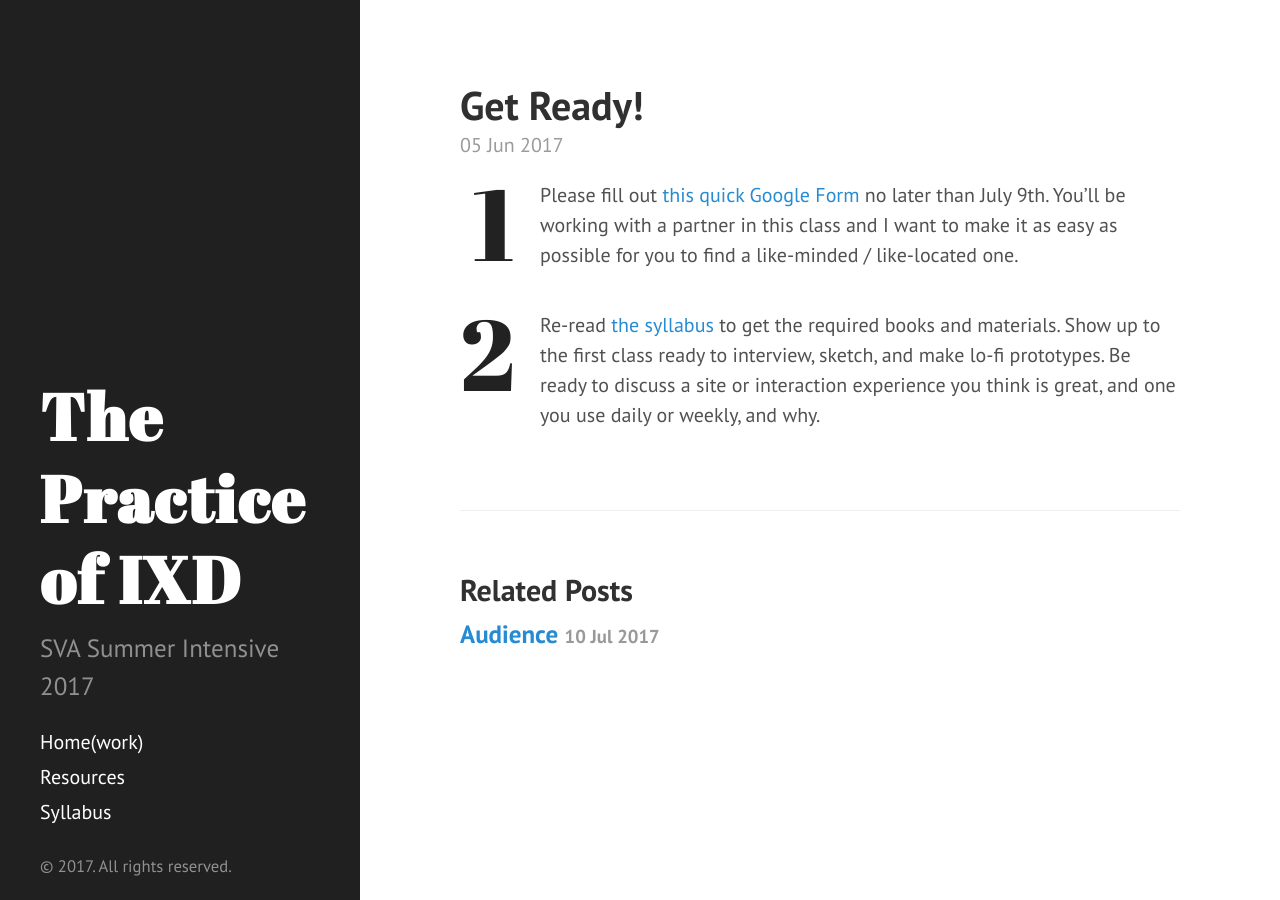
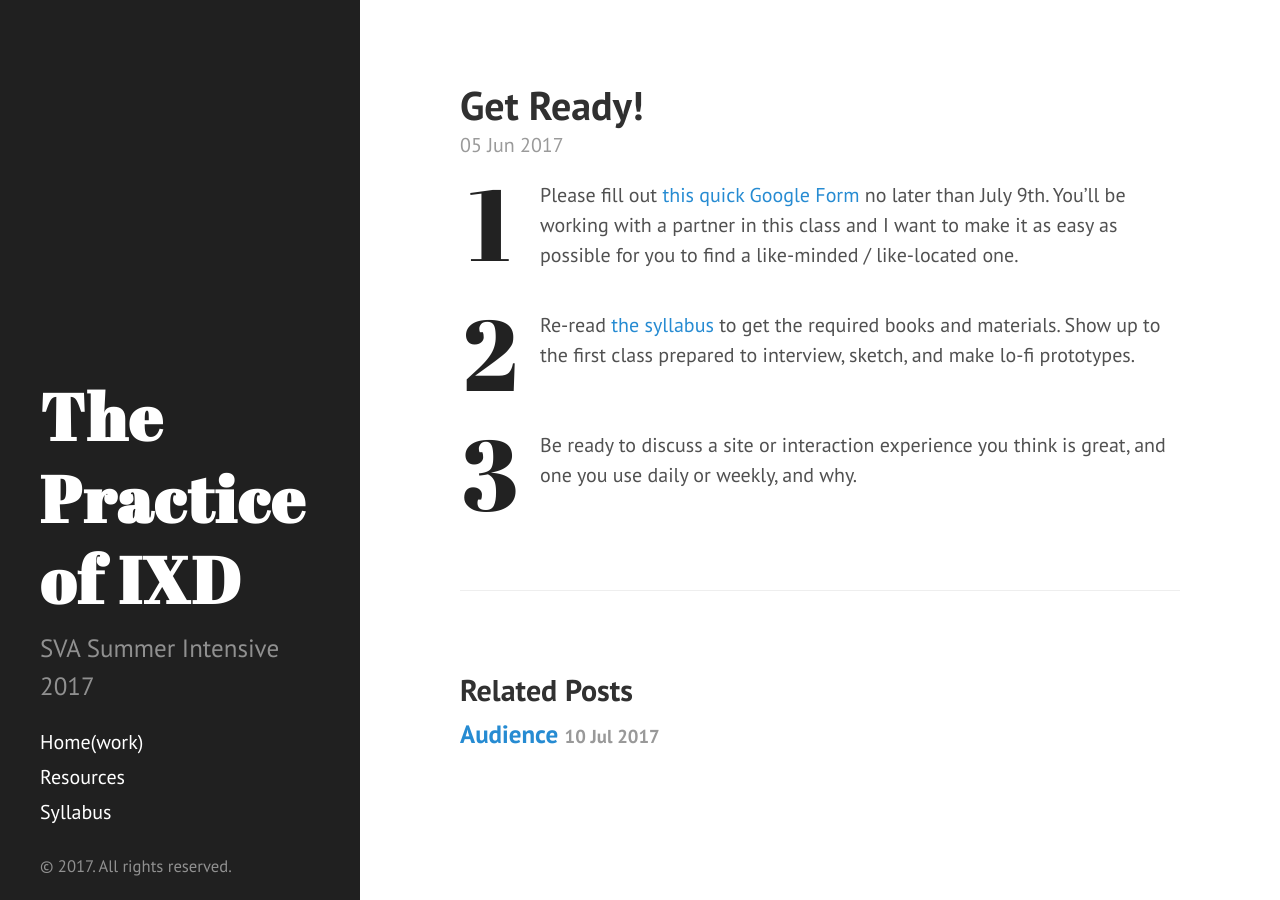
Before and after one commit to energy7/practiceixd, a Jekyll site: the page built from _posts/2017-06-04-get-ready.markdown, in a window 1280 px wide. Built offline with Jekyll 4.4.1, drawn with Linux system fonts in a browser that asks for light colours.

Commit message:
add point #3

```diff
--- a/_posts/2017-06-04-get-ready.markdown
+++ b/_posts/2017-06-04-get-ready.markdown
@@ -7,4 +7,5 @@ visible: 1
 ---
 
 1. Please fill out [this quick Google Form](https://goo.gl/forms/2fQdObztdXMF1Jbw1) no later than July 9th. You'll be working with a partner in this class and I want to make it as easy as possible for you to find a like-minded / like-located one.
-2. Re-read [the syllabus](/syllabus) to get the required books and materials. Show up to the first class ready to interview, sketch, and make lo-fi prototypes. Be ready to discuss a site or interaction experience you think is great, and one you use daily or weekly, and why.
+2. Re-read [the syllabus](/syllabus) to get the required books and materials. Show up to the first class prepared to interview, sketch, and make lo-fi prototypes.
+3. Be ready to discuss a site or interaction experience you think is great, and one you use daily or weekly, and why.
--- a/public/css/heinze.css
+++ b/public/css/heinze.css
@@ -4,6 +4,9 @@
   letter-spacing: 2px;
 }
 
+h2 {
+  margin-top: 2rem;
+}
 
 ol {
   list-style: none;
@@ -16,6 +19,7 @@ ol {
     margin-bottom: 2em;
     position: relative;
     margin-left: 4em;
+    min-height: 4rem;
   }
 
     ol > li:before {
@@ -23,11 +27,13 @@ ol {
       content: counter(item);
       counter-increment: item;
       font-family: "Abril Fatface", serif;
-      font-size: 5em;
+      font-size: 5rem;
       color: #222;
       position: absolute;
       right: 100%;
       top: 0;
       line-height: .85;
-      padding-right: 25px;
+      width: 3rem;
+      padding-right: 1rem;
+      text-align: center;
     }
```
Also changed, not shown: 5 other files.
